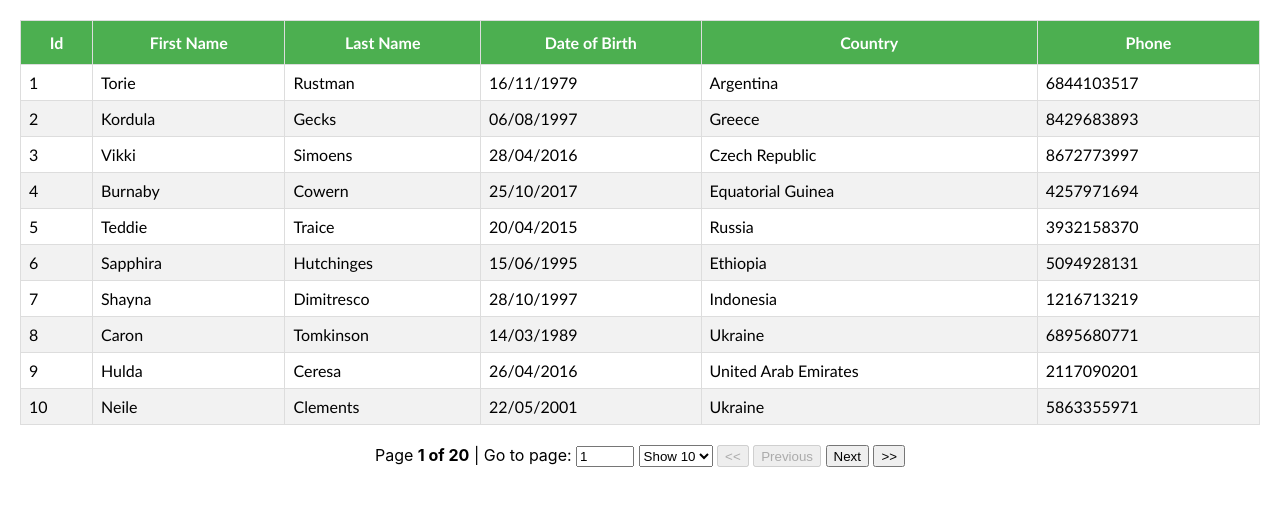
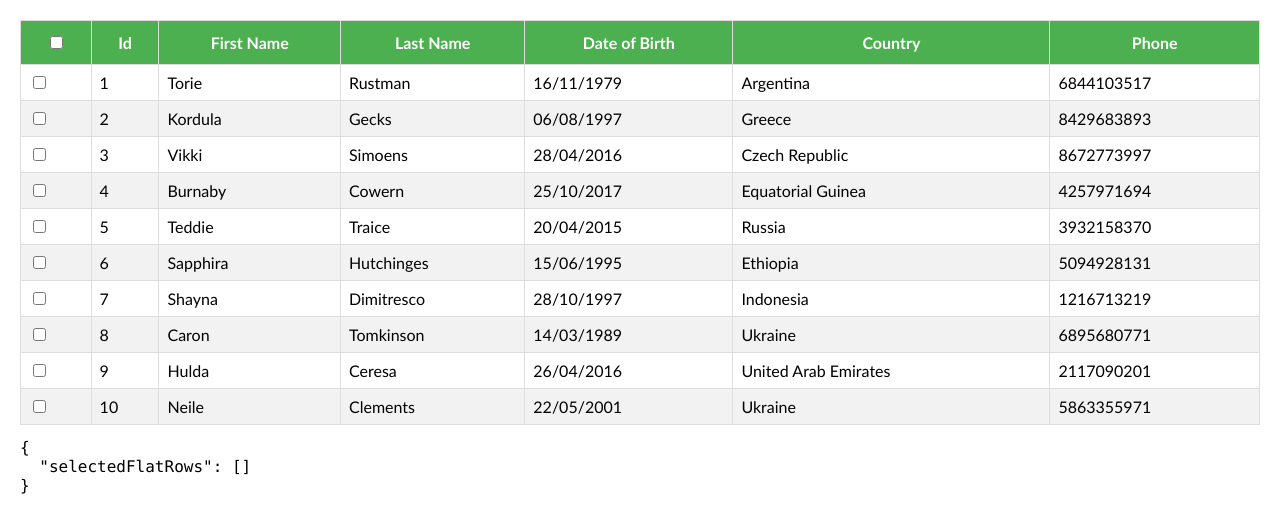
Before and after one commit to amontalvof/react-table-demo, a React (Create React App) app: page / in a window 1280 px wide. Shown: the top 532 px of the page. Built offline with nearby package versions, Linux system fonts and the light colour scheme.

Commit message:
feat: Selecting Rows

```diff
--- a/src/App.js
+++ b/src/App.js
@@ -3,12 +3,13 @@
 // import BasicTable from './components/BasicTable';
 // import SortingTable from './components/SortingTable';
 // import FilteringTable from './components/FilteringTable';
-import PaginationTable from './components/PaginationTable';
+// import PaginationTable from './components/PaginationTable';
+import RowSelection from './components/RowSelection';
 
 function App() {
     return (
         <div className="App">
-            <PaginationTable />
+            <RowSelection />
         </div>
     );
 }
--- /dev/null
+++ b/src/components/Checkbox.js
@@ -0,0 +1,16 @@
+import React from 'react';
+
+export const Checkbox = React.forwardRef(({ indeterminate, ...rest }, ref) => {
+    const defaultRef = React.useRef();
+    const resolvedRef = ref || defaultRef;
+
+    React.useEffect(() => {
+        resolvedRef.current.indeterminate = indeterminate;
+    }, [resolvedRef, indeterminate]);
+
+    return (
+        <>
+            <input type="checkbox" ref={resolvedRef} {...rest} />
+        </>
+    );
+});
--- /dev/null
+++ b/src/components/RowSelection.js
@@ -0,0 +1,91 @@
+import React, { useMemo } from 'react';
+import { useTable, useRowSelect } from 'react-table';
+import MOCK_DATA from './MOCK_DATA.json';
+import { COLUMNS } from './columns';
+import './table.css';
+import { Checkbox } from './Checkbox';
+
+const RowSelection = () => {
+    const columns = useMemo(() => COLUMNS, []);
+    const data = useMemo(() => MOCK_DATA, []);
+
+    const {
+        getTableProps,
+        getTableBodyProps,
+        headerGroups,
+        rows,
+        prepareRow,
+        selectedFlatRows,
+    } = useTable(
+        {
+            columns,
+            data,
+        },
+        useRowSelect,
+        (hooks) => {
+            hooks.visibleColumns.push((columns) => [
+                {
+                    id: 'selection',
+                    Header: ({ getToggleAllRowsSelectedProps }) => (
+                        <Checkbox {...getToggleAllRowsSelectedProps()} />
+                    ),
+                    Cell: ({ row }) => (
+                        <Checkbox {...row.getToggleRowSelectedProps()} />
+                    ),
+                },
+                ...columns,
+            ]);
+        }
+    );
+
+    const firstPageRows = rows.slice(0, 10);
+
+    return (
+        <>
+            <table {...getTableProps()}>
+                <thead>
+                    {headerGroups.map((headerGroup) => (
+                        <tr {...headerGroup.getHeaderGroupProps()}>
+                            {headerGroup.headers.map((column) => (
+                                <th {...column.getHeaderProps()}>
+                                    {column.render('Header')}
+                                </th>
+                            ))}
+                        </tr>
+                    ))}
+                </thead>
+                <tbody {...getTableBodyProps()}>
+                    {firstPageRows.map((row) => {
+                        prepareRow(row);
+                        return (
+                            <tr {...row.getRowProps()}>
+                                {row.cells.map((cell) => {
+                                    return (
+                                        <td {...cell.getCellProps()}>
+                                            {cell.render('Cell')}
+                                        </td>
+                                    );
+                                })}
+                            </tr>
+                        );
+                    })}
+                </tbody>
+            </table>
+            <pre>
+                <code>
+                    {JSON.stringify(
+                        {
+                            selectedFlatRows: selectedFlatRows.map(
+                                (row) => row.original
+                            ),
+                        },
+                        null,
+                        2
+                    )}
+                </code>
+            </pre>
+        </>
+    );
+};
+
+export default RowSelection;
```
